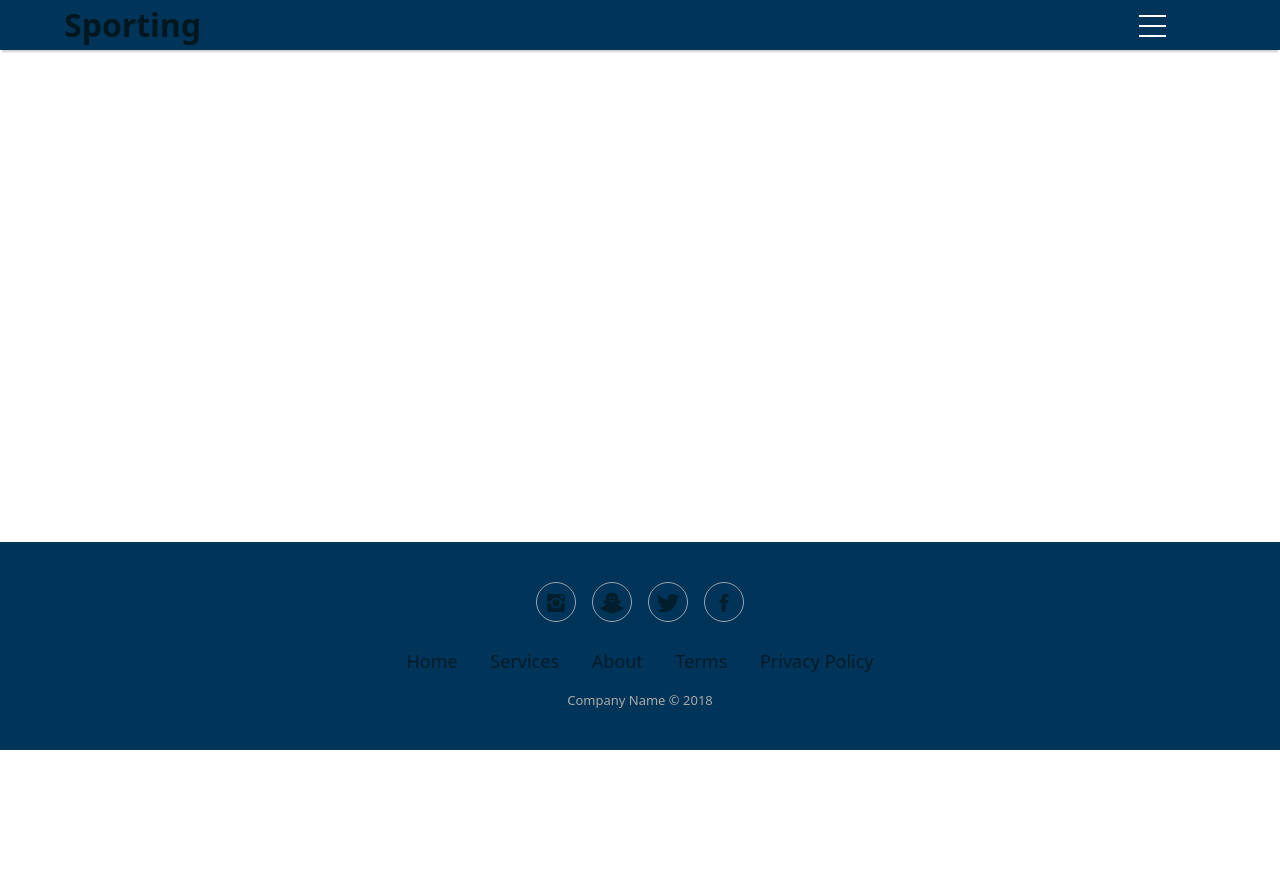
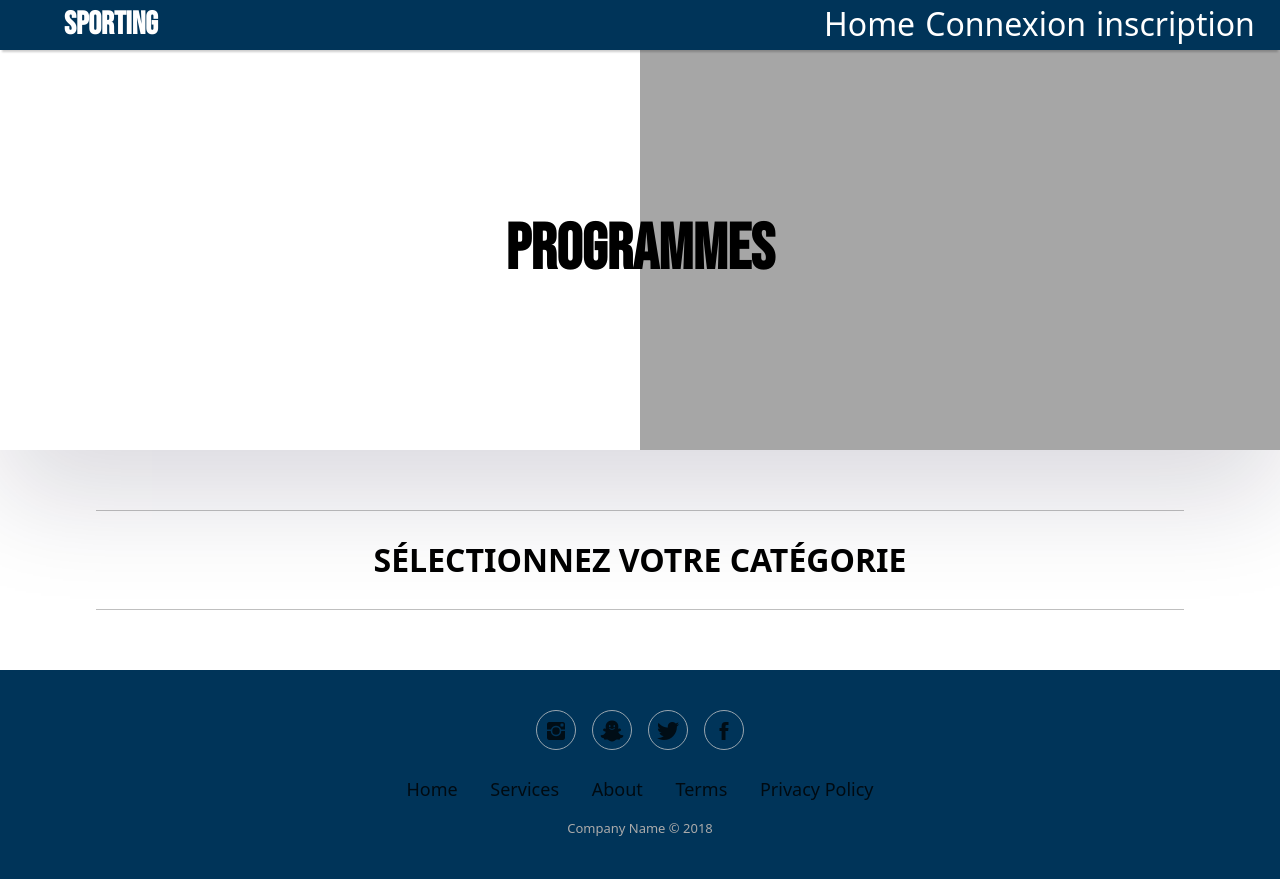
Before and after one commit to martinmamadou/projet_finalCCI, a Symfony app: template templates/Frontend/programme/index.html.twig in a window 1280 px wide. Before the commit the page ends 750 px from the top, so only its background shows below. Run offline with Twig, Linux system fonts and the light colour scheme; the template is opened without the code that fills it, so the values that code supplies are empty; style sheets or scripts are compiled from the project's sources; some libraries are stand-ins or nearby versions.

Commit message:
feat(front): page programs + programs card

```diff
--- a/assets/app.js
+++ b/assets/app.js
@@ -6,3 +6,5 @@ import './bootstrap.js';
  * which should already be in your base.html.twig.
  */
 import './styles/app.scss';
+
+import './bootstrap.js'
--- a/assets/styles/base.scss
+++ b/assets/styles/base.scss
@@ -186,3 +186,18 @@ input{
 .banner{
     height: 100vh;
 }
+
+.title{
+    text-align: center;
+    text-transform: uppercase;
+    margin: 60px 0;
+    color: $text-color;
+        hr{
+            color: $text-color;
+            width: 85%;
+            margin: 30px auto;
+        }
+        h2{
+            font-weight: bold;
+        }
+}
--- a/assets/styles/home.scss
+++ b/assets/styles/home.scss
@@ -77,12 +77,17 @@
     width: 90vw;
     margin: 0 auto;
 
+    @media(min-width:650px) {
+        display: flex;
+        gap: 3%;
+        justify-content: center;
+    }
 
 
     .left,.right{
 
         position: relative;
-
+        max-width: 500px;
         border-radius: 5px;
         box-shadow: $box-shadow;
         display: block;
--- a/assets/styles/nav.scss
+++ b/assets/styles/nav.scss
@@ -13,10 +13,11 @@ nav{
 
     .logo{
         p{
+            font-family: BebasNeue;
              margin: 0;
              font-weight: 800;
              font-size: 2em;
-             color: $text-color;
+             color: white;
         }
 
     }
@@ -132,4 +133,34 @@ nav{
         text-decoration: none;
       }
     }
-  }
+    @media (min-width:650px) {
+        #burger-menu{
+            display: none;
+        }
+
+        #menu{
+            position: static;
+            visibility: visible;
+            opacity: 1;
+            padding: 0;
+
+            ul{
+                display: flex;
+                align-items: center;
+                justify-content: end;
+                margin-right: 50px;
+                li{
+                    margin: 0 5px;
+                    .li-item{
+                        margin: 0;
+                    }
+                }
+            }
+            .separator{
+                display: none;
+            }
+
+            }
+
+        }
+    }
--- a/assets/styles/pages/programmes.scss
+++ b/assets/styles/pages/programmes.scss
@@ -1,4 +1,6 @@
-
+h2{
+    text-align: center;
+}
 .cateList{
    display: flex;
    align-items: center;
@@ -61,12 +82,30 @@ border: 1px solid rgba( 255, 255, 255, 0.18 );
 
 .programme-header {
     height: 50vh;
-
-    &.gym {
-        background: center / cover url('../../img/atGym.jpg');
+    display: flex;
+    justify-content: center;
+    align-items: center;
+    position: relative;
+    box-shadow: $box-shadow;
+    span{
+        position: absolute;
+        height: 50vh;
+        width: 50vw;
+        background: rgba(0, 0, 0, 0.348);
+        right: 0;
+        top: 0;
+        display: flex;
+        flex-direction: column;
+        justify-content: end;
     }
 
-    &.home {
-        background: center / cover url('../../img/atHome.jpg');
+    h1{
+        z-index: 2;
+        position: relative;
+        font-size: 4em;
+        padding: 0;
+        margin: 0;
+        text-align: center;
     }
+
 }
--- a/assets/styles/variable.scss
+++ b/assets/styles/variable.scss
@@ -1,7 +1,7 @@
 $box-shadow: rgba(17, 12, 46, 0.15) 0px 48px 100px 0px;
 $nav-shadow : 0 4px 2px -2px rgba(0,0,0,.2);
 $background : hsl(0, 0%, 100%);
-$text-color : #00171F;
+$text-color : black;
 $primary-color :#003459;
 $black: #00171F;
 $border-radius1: 4px;
--- a/composer.json
+++ b/composer.json
@@ -38,7 +38,7 @@
         "symfony/runtime": "7.0.*",
         "symfony/security-bundle": "7.0.*",
         "symfony/serializer": "7.0.*",
-        "symfony/stimulus-bundle": "^2.16",
+        "symfony/stimulus-bundle": "^2.17",
         "symfony/string": "7.0.*",
         "symfony/translation": "7.0.*",
         "symfony/twig-bundle": "7.0.*",
--- a/src/Controller/Security/SecurityController.php
+++ b/src/Controller/Security/SecurityController.php
@@ -43,7 +43,7 @@ class SecurityController extends AbstractController
     public function register(Request $request, UserPasswordHasherInterface $hasher): Response
     {
         $user = new User;
-        $form = $this->createForm(SecurityType::class, $user, ['isUser'=>false]);
+        $form = $this->createForm(SecurityType::class, $user, ['isUser' => false]);
         $form->handleRequest($request);
         if ($form->isSubmitted() && $form->isValid()) {
             $user
@@ -55,7 +55,6 @@ class SecurityController extends AbstractController
             return $this->redirectToRoute('app.login');
             $this->addFlash('success', 'inscription reussi');
         }
-
         return $this->render('Security/register.html.twig', [
             'form' => $form,
         ]);
--- a/src/Entity/Favoris.php
+++ b/src/Entity/Favoris.php
@@ -2,13 +2,13 @@
 
 namespace App\Entity;
 
+use Doctrine\ORM\Mapping as ORM;
 use App\Entity\Traits\DateTimeTrait;
 use App\Repository\FavorisRepository;
-use Doctrine\ORM\Mapping as ORM;
 use Doctrine\ORM\Mapping\HasLifecycleCallbacks;
+use Symfony\Bridge\Doctrine\Validator\Constraints\UniqueEntity;
 
 #[ORM\Entity(repositoryClass: FavorisRepository::class)]
-
 #[HasLifecycleCallbacks]
 
 class Favoris
--- a/templates/Frontend/programme/index.html.twig
+++ b/templates/Frontend/programme/index.html.twig
@@ -5,21 +5,27 @@
 
 {% block body %}
 	<section class="content">
-		<div class="programme-header" style="background: center / cover url('{{ protype ? vich_uploader_asset(protype) : '#' }}')"></div>
-		<pre>
-            {{ dump(_context) }}
-        </pre>
-		{% set previousName = '' %}
+		<div class="programme-header" style="background: center / cover fixed url('{{ protype ? vich_uploader_asset(protype) : '#' }}')">
+			<h1>Programmes
+				{{protype.slug}}</h1>
+			<span></span>
+		</div>
+
+		<div class="title">
+			<hr>
+			<h2>Sélectionnez votre catégorie</h2>
+			<hr>
+		</div>
+
+		{% set previousName = [] %}
 		{% for programme in programmes %}
-			<pre>
-            {{ dump(_context) }}
-        </pre>
+
 			<a href=" {{ path('user.programmes.list', {slug: programme.categorie.slug, type: programme.protype.slug} ) }}">
-				{% if programme.categorie.name != previousName %}
+				{% if programme.categorie.name not in previousName %}
 					<div class="cateList" style="background: center / cover url('{{ vich_uploader_asset(programme.categorie) }}')">
 						<p>{{ programme.categorie.name }}</p>
 					</div>
-					{% set previousName = programme.categorie.name %}
+					{% set previousName = previousName|merge([programme.categorie.name])%}
 				{% endif %}
 			</a>
 		{% endfor %}
--- a/templates/base.html.twig
+++ b/templates/base.html.twig
@@ -5,6 +5,7 @@
 		<meta name="viewport" content="width=device-width, initial-scale=1"/>
 		<link rel="stylesheet" href="https://cdnjs.cloudflare.com/ajax/libs/twitter-bootstrap/4.1.3/css/bootstrap.min.css">
 		<link rel="stylesheet" href="https://cdnjs.cloudflare.com/ajax/libs/ionicons/2.0.1/css/ionicons.min.css">
+		<link rel="stylesheet" href="https://cdnjs.cloudflare.com/ajax/libs/font-awesome/6.5.2/css/all.min.css" integrity="sha512-SnH5WK+bZxgPHs44uWIX+LLJAJ9/2PkPKZ5QiAj6Ta86w+fsb2TkcmfRyVX3pBnMFcV7oQPJkl9QevSCWr3W6A==" crossorigin="anonymous" referrerpolicy="no-referrer"/>
 		<title>
 			{% block title %}Welcome!
 			{% endblock %}
--- a/templates/layout/header.html.twig
+++ b/templates/layout/header.html.twig
@@ -22,7 +22,7 @@
 				</li>
 				<div class="separator"></div>
 				<li>
-					<a class='li-item' href="/logout">Deconnexion</a>
+					<a class='li-item ' href="/logout">Deconnexion</a>
 				</li>
 				<div class="separator"></div>
 			{% else %}
```
Also changed, not shown: other parts of assets/styles/pages/programmes.scss (+32 -13 lines), assets/bootstrap.js (+6 -8 lines), assets/javascript/main.js (+13 -12 lines), templates/Frontend/Favoris/index.html.twig (+4 -3 lines), templates/Frontend/programme/list.html.twig (+10 -3 lines), 1 other file.
